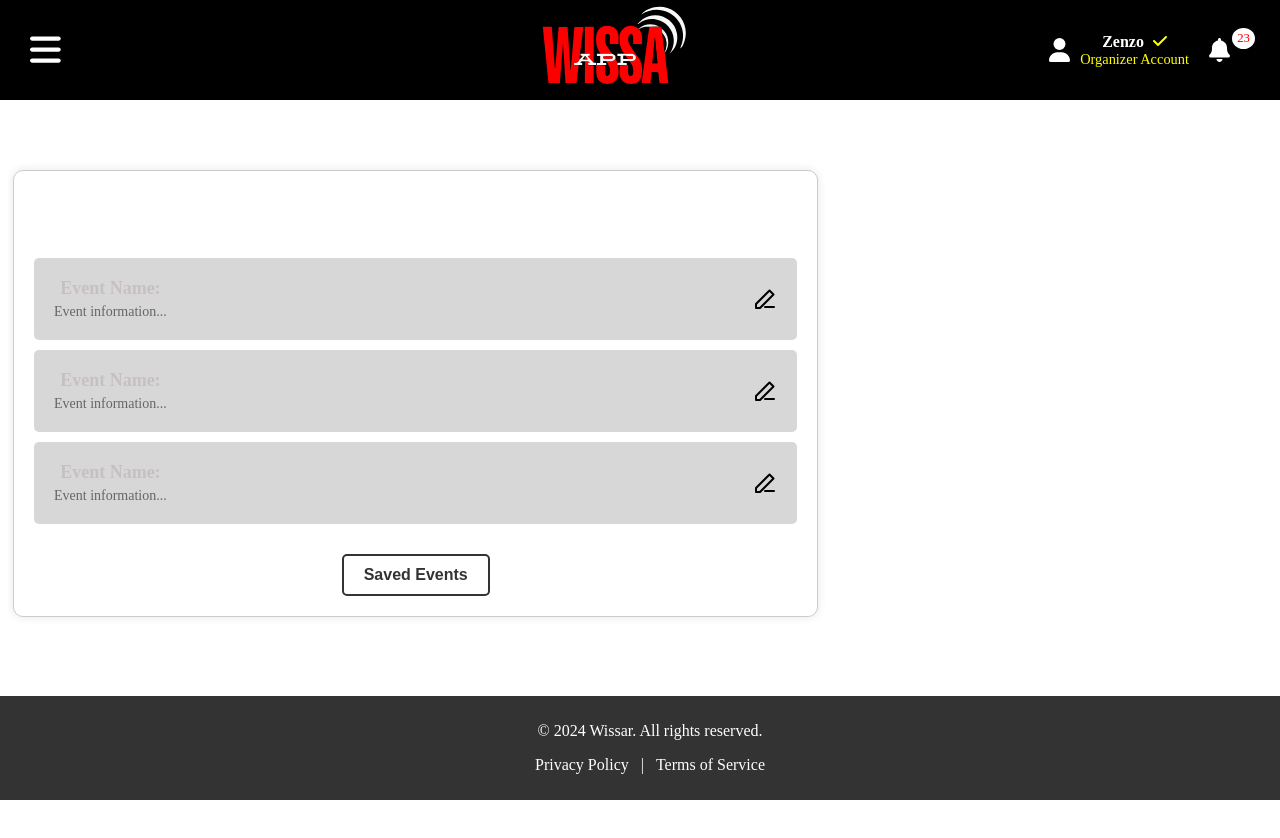
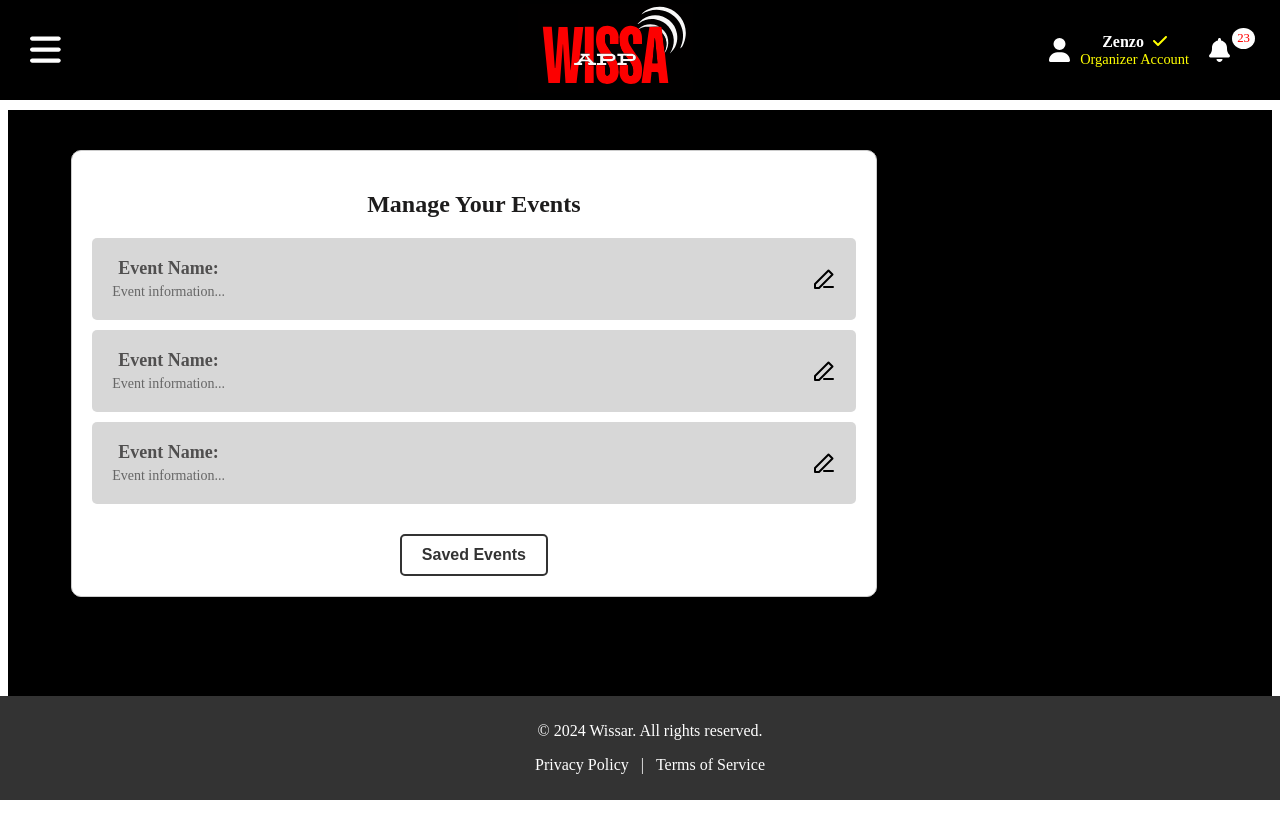
Before and after one commit to FowardPro/wissar_app, a React (Create React App) app: page /manageEvent in a window 1280 px wide. Shown: the top 838 px of the page. Built offline with nearby package versions, Linux system fonts and the light colour scheme.

Commit message:
ManageEvent css backgound changes

```diff
--- a/src/components/ManageEvent.css
+++ b/src/components/ManageEvent.css
@@ -1,14 +1,24 @@
+
+.manage-event-body{
+  background-color: black;
+  width: 100%;
+  padding-bottom: 200px;
+  margin-top: -60px;
+
+
+}
 .manage-events-container {
   background-color: white;
   width: 400px;
-  margin: 0 auto;
+
   padding: 20px;
   text-align: center;
   border: 1px solid #ccc;
   border-radius: 10px;
   box-shadow: 0px 0px 10px rgba(0, 0, 0, 0.1);
-  margin-left: 5px;
+  margin-left: 5%;
   width: calc(60% + 5px);
+  margin-top: 40px;
 }
 
 h2 {
@@ -31,7 +41,7 @@ h2 {
   margin: 0px;
   font-size: 18px;
   font-weight: bold;
-  color: #c7c0c0;
+  color: #504f4f;
 
 
 
@@ -70,5 +80,5 @@ h2 {
 }
 
 .manage-events-container h2 {
-  color: white; /* Change the header color to white */
+  color: rgb(29, 28, 28); /* Change the header color to white */
 }
--- a/src/components/ManageEvent.js
+++ b/src/components/ManageEvent.js
@@ -3,6 +3,8 @@ import './ManageEvent.css';
 
 const ManageEvent = () => {
     return (
+
+        <div className="manage-event-body">
         <div className="manage-events-container">
             <h2>Manage Your Events</h2>
             <div className="event-card">
@@ -43,6 +45,7 @@ const ManageEvent = () => {
             </div>
             <button className="saved-events-button">Saved Events</button>
         </div>
+        </div>
     );
 }
 
--- a/src/components/OrganizerAccountDesktop.js
+++ b/src/components/OrganizerAccountDesktop.js
@@ -70,7 +70,7 @@ const OrganizerAccountDesktop = () => {
           <FontAwesomeIcon icon={faBars} className="burger-icon" onClick={toggleMenu} />
           <div className={`menu-dropdown ${menuOpen ? 'open' : ''}`}>
             <Link to="/create-event" className="menu-item">CREATE EVENT <FontAwesomeIcon icon={faChevronRight} className='arrow'/></Link>
-            <Link to="/manage-event" onClick={handleManageEventClick} className="menu-item">MANAGE EVENT <FontAwesomeIcon icon={faChevronRight} className='arrow'/></Link>
+            <Link to="/manageevent" onClick={handleManageEventClick} className="menu-item">MANAGE EVENT <FontAwesomeIcon icon={faChevronRight} className='arrow'/></Link>
             <Link to="/support" onClick={handleSupportClick} className="menu-item">SUPPORT <FontAwesomeIcon icon={faChevronRight} className='arrow'/></Link>
             <Link to="/settings" onClick={handleSettingsClick} className="menu-item">SETTINGS <FontAwesomeIcon icon={faChevronRight} className='arrow'/></Link>
           </div>
```
